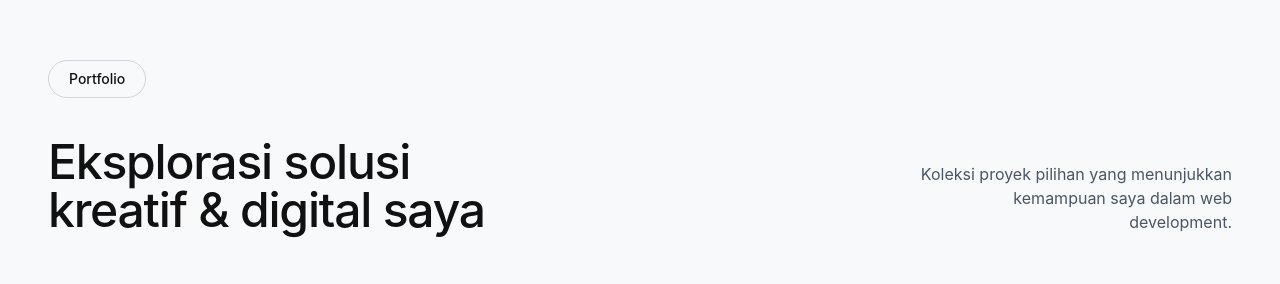
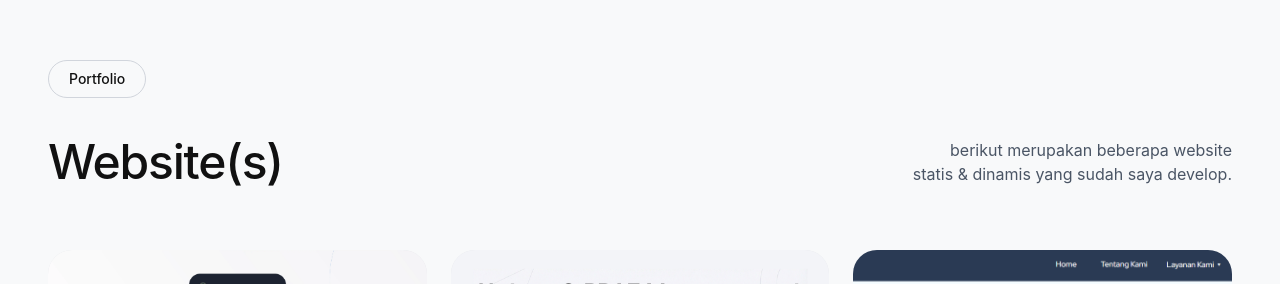
Before and after one commit to mirzajebret/latest-portfolio, a React (Vite) app: page / in a window 1280 px wide. Shown: the part 3160-3444 px from the top of the page. Built offline with nearby package versions, Linux system fonts and the light colour scheme.

Commit message:
Update PortfolioSection.jsx

```diff
--- a/src/components/PortfolioSection.jsx
+++ b/src/components/PortfolioSection.jsx
@@ -38,7 +38,7 @@ const PortfolioSection = () => {
                     viewport={{ once: true, margin: '-80px' }}
                     transition={{ duration: 0.65, ease: [0.22, 1, 0.36, 1] }}
                 >
-                    Eksplorasi solusi kreatif & digital saya
+                    Website(s)
                 </motion.h2>
                 <motion.p
                     className="text-gray-600 text-right hidden md:block max-w-xs justify-self-end"
@@ -47,7 +47,7 @@ const PortfolioSection = () => {
                     viewport={{ once: true, margin: '-80px' }}
                     transition={{ duration: 0.55, delay: 0.15 }}
                 >
-                    Koleksi proyek pilihan yang menunjukkan kemampuan saya dalam web development.
+                    berikut merupakan beberapa website statis & dinamis yang sudah saya develop.
                 </motion.p>
             </div>
 
```
